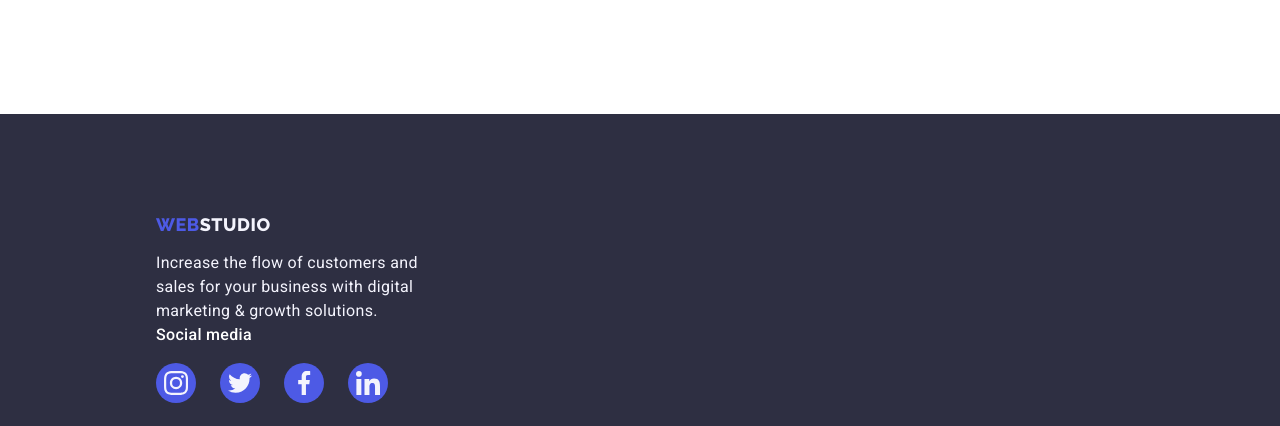
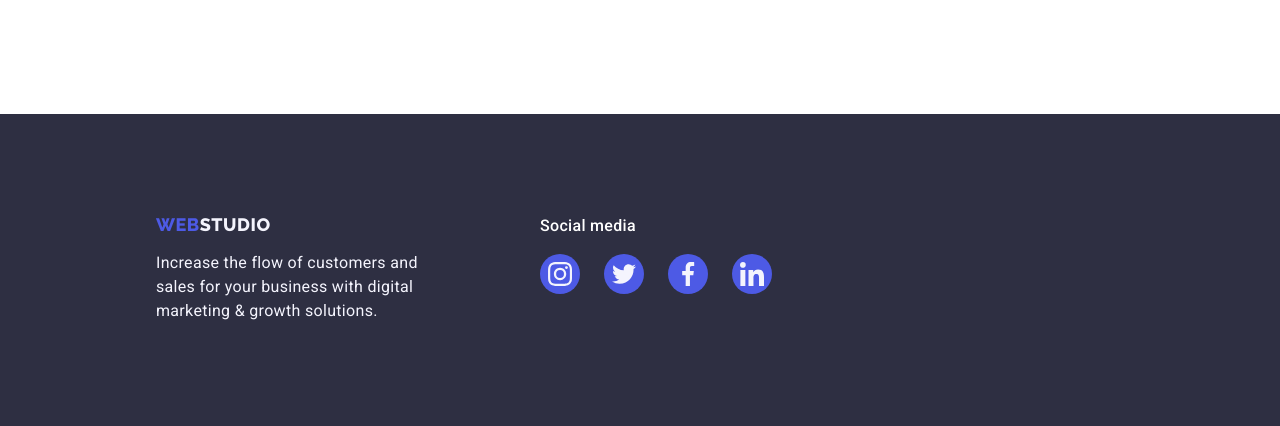
Before and after one commit to NikkiPotomakha/goit-markup-hw-04, a plain HTML site: page index.html in a window 1280 px wide. Shown: the part 2814-3240 px from the top of the page. Drawn offline with nearby package versions, Linux system fonts and the light colour scheme.

Commit message:
Update styles.css

```diff
--- a/css/styles.css
+++ b/css/styles.css
@@ -629,7 +629,7 @@ img {
   display: flex;
 }
 
-.footer .container {
+.ftr .container {
   display: flex;
   align-items: baseline;
 }
```
